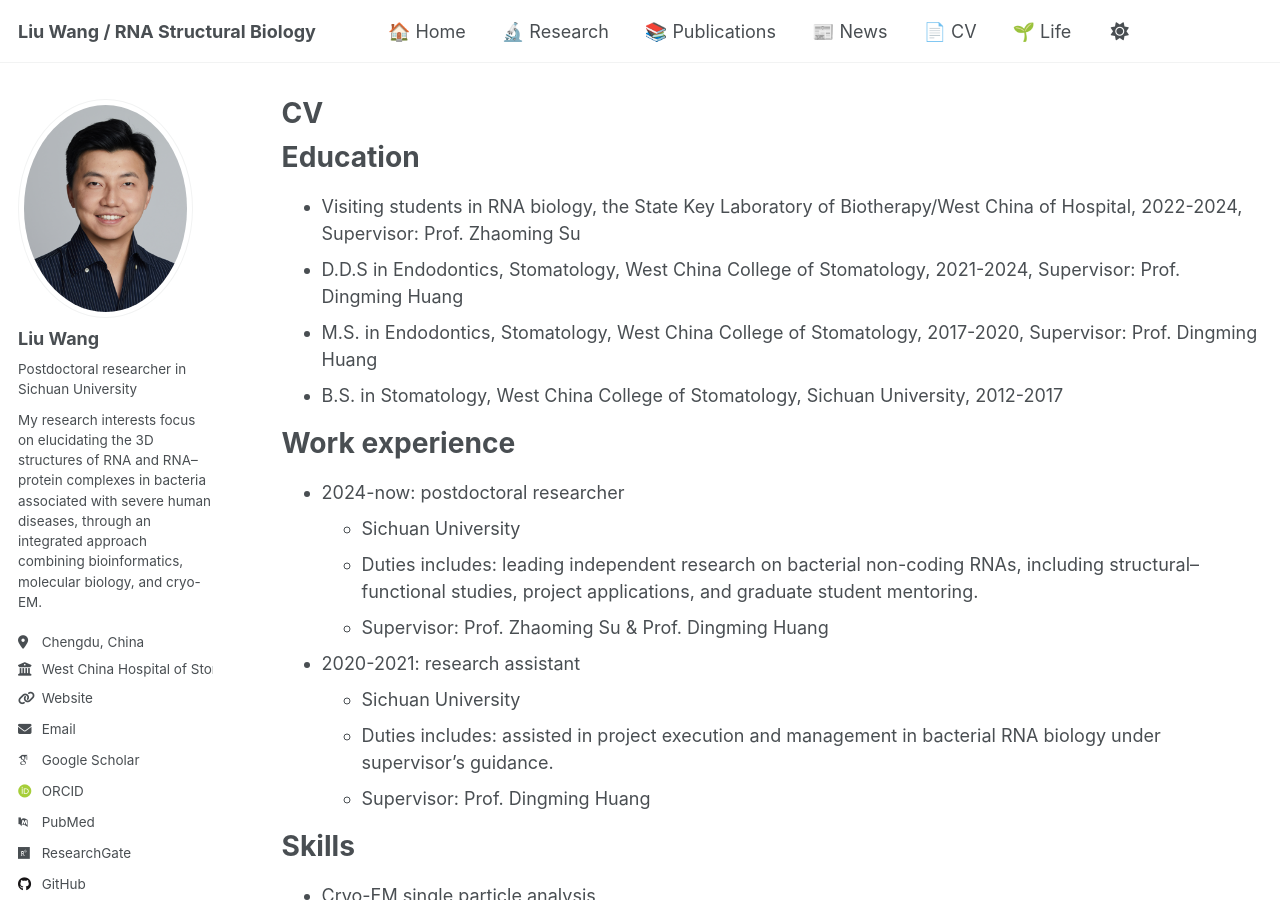
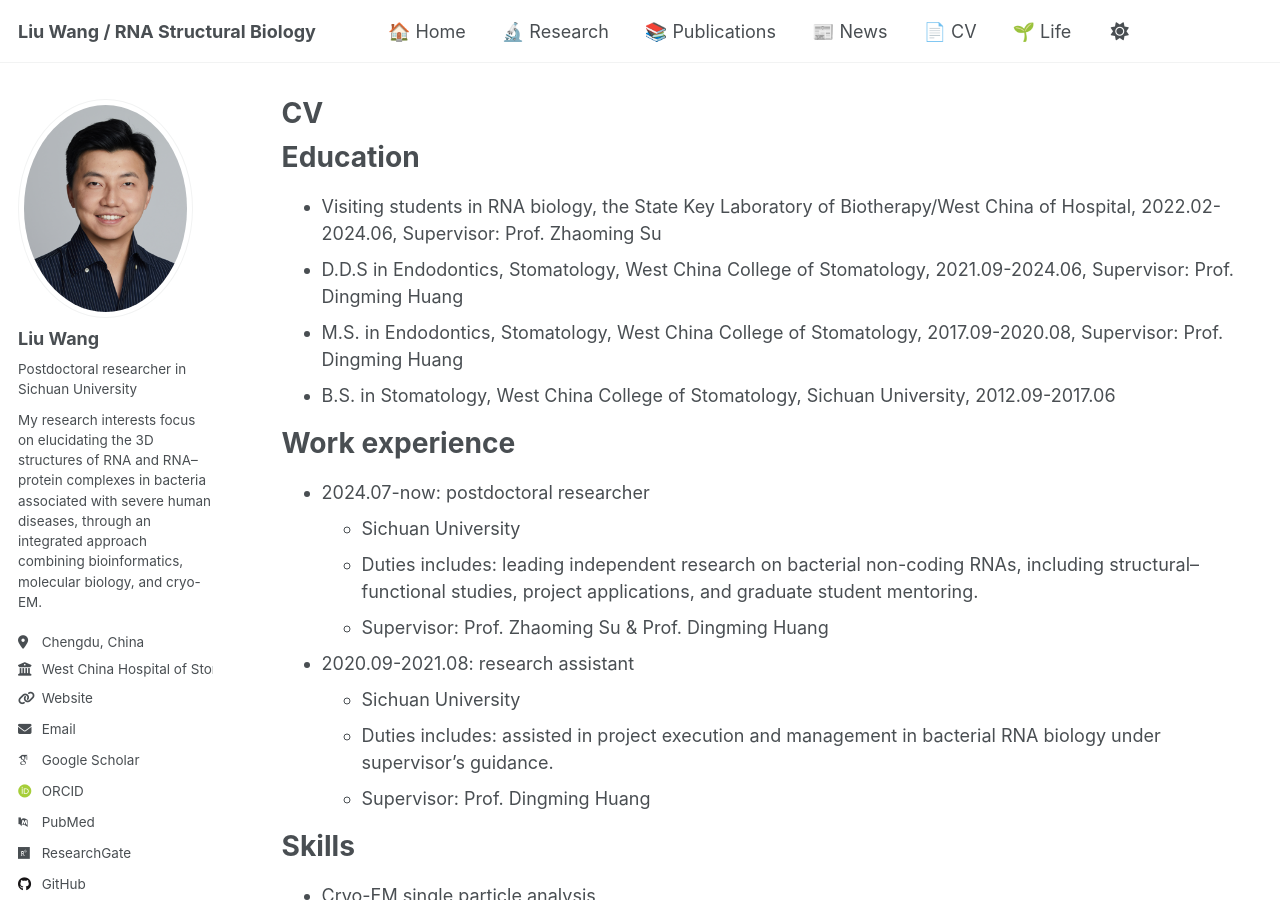
Before and after one commit to liuwang-RNA/Guihub_CV, a Jekyll site: the page built from _pages/cv.md, in a window 1280 px wide and 900 px high. Built offline with Jekyll 4.4.1, drawn with Linux system fonts in a browser that asks for light colours; some web fonts are replaced; a script that is not in the unit is left out.

Commit message:
Update cv.md

```diff
--- a/_pages/cv.md
+++ b/_pages/cv.md
@@ -11,19 +11,19 @@ redirect_from:
 
 Education
 ======
-* Visiting students in RNA biology, the State Key Laboratory of Biotherapy/West China of Hospital, 2022-2024, Supervisor: Prof. Zhaoming Su
-* D.D.S in Endodontics, Stomatology, West China College of Stomatology, 2021-2024, Supervisor: Prof. Dingming Huang
-* M.S. in Endodontics, Stomatology, West China College of Stomatology, 2017-2020, Supervisor: Prof. Dingming Huang
-* B.S. in Stomatology, West China College of Stomatology, Sichuan University, 2012-2017
+* Visiting students in RNA biology, the State Key Laboratory of Biotherapy/West China of Hospital, 2022.02-2024.06, Supervisor: Prof. Zhaoming Su
+* D.D.S in Endodontics, Stomatology, West China College of Stomatology, 2021.09-2024.06, Supervisor: Prof. Dingming Huang
+* M.S. in Endodontics, Stomatology, West China College of Stomatology, 2017.09-2020.08, Supervisor: Prof. Dingming Huang
+* B.S. in Stomatology, West China College of Stomatology, Sichuan University, 2012.09-2017.06
 
 Work experience
 ======
-* 2024-now: postdoctoral researcher
+* 2024.07-now: postdoctoral researcher
   * Sichuan University
   * Duties includes: leading independent research on bacterial non-coding RNAs, including structural–functional studies, project applications, and graduate student mentoring.
   * Supervisor: Prof. Zhaoming Su & Prof. Dingming Huang
 
-* 2020-2021: research assistant
+* 2020.09-2021.08: research assistant
   * Sichuan University
   * Duties includes: assisted in project execution and management in bacterial RNA biology under supervisor’s guidance.
   * Supervisor: Prof. Dingming Huang
```
